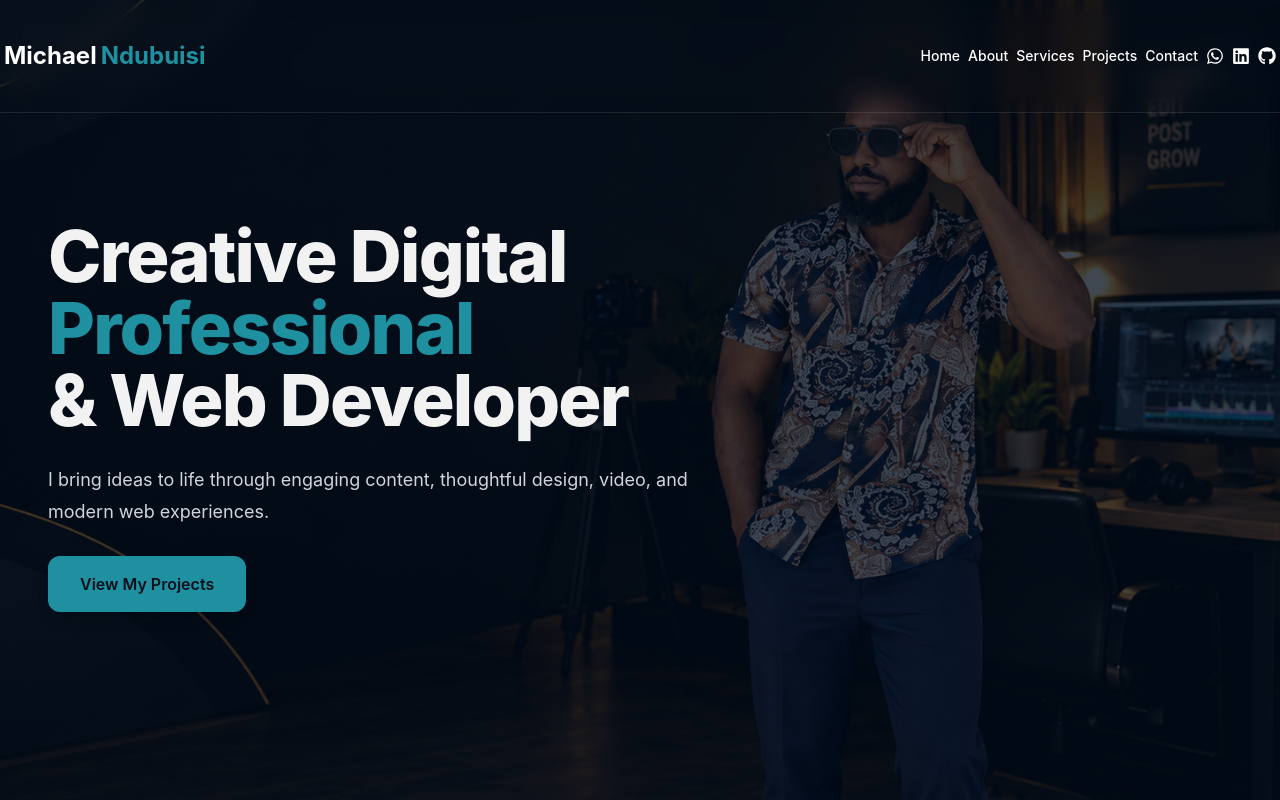
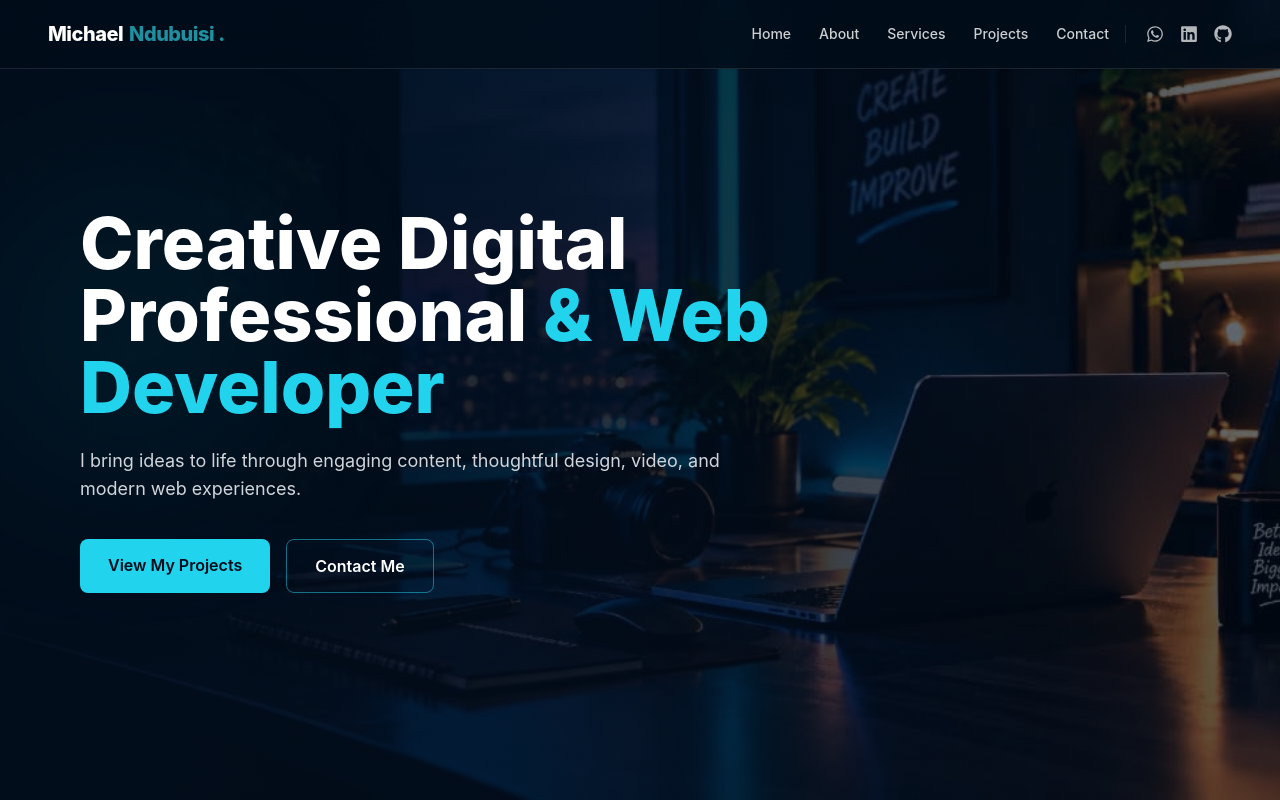
Before and after one commit to MichaelNdubuisi/michael-ndubuisi-portfolio, a React (Vite) app: page / in a window 1280 px wide. Shown: the top 800 px of the page. Built offline with nearby package versions, Linux system fonts and the light colour scheme.

Commit message:
Removed former Hero picture

```diff
--- a/src/components/Header.jsx
+++ b/src/components/Header.jsx
@@ -3,125 +3,152 @@ import { motion, AnimatePresence } from "framer-motion";
 import { HiMenu, HiX } from "react-icons/hi";
 import { FaWhatsapp, FaLinkedin, FaGithub } from "react-icons/fa";
 
-
 const navItems = ["Home", "About", "Services", "Projects", "Contact"];
 
 export default function Header() {
   const [isMobileMenuOpen, setIsMobileMenuOpen] = useState(false);
-  const toggleMobileMenu = () => setIsMobileMenuOpen((prev) => !prev);
+
+  const toggleMobileMenu = () => {
+    setIsMobileMenuOpen((prev) => !prev);
+  };
 
   return (
     <motion.header
       initial={{ y: -40, opacity: 0 }}
       animate={{ y: 0, opacity: 1 }}
       transition={{ duration: 0.5 }}
-      className="fixed top-0 w-full bg-transparent backdrop-blur-md text-text border-b border-white/10 shadow-sm z-50"
+      className="fixed inset-x-0 top-0 z-50 border-b border-white/10 bg-[#020d1b]/85 text-white shadow-sm backdrop-blur-xl"
     >
-      <div className="max-w-7xl mx-auto px-1 py-2 flex justify-between">
-        {/* Logo */}
-        <div className="flex items-center space-x-3 w-28 h-24">
-          <a href="#home" className="hover:opacity-80 transition duration-300">
-            <span className="text-2xl font-bold text-accent flex items-center gap-1">
+      <div className="mx-auto flex w-full max-w-7xl items-center justify-between gap-4 px-5 py-4 sm:px-8 lg:px-12">
+        {/* Logo — aligned to the far left */}
+        <a
+          href="#home"
+          aria-label="Michael Ndubuisi — Home"
+          className="mr-auto shrink-0 transition-opacity duration-300 hover:opacity-80"
+        >
+          <span className="flex items-center whitespace-nowrap text-lg font-extrabold tracking-tight sm:text-xl">
             <span className="text-white">Michael</span>
-              <span className="text-accent">Ndubuisi</span>
+            <span className="ml-1.5 text-accent">Ndubuisi</span>
+            <span className="ml-1 text-accent">.</span>
           </span>
         </a>
-        </div>
 
-        {/* Desktop Nav */}
-        <div className="hidden md:flex items-center space-x-2 text-sm font-medium text-white">
+        {/* Desktop Navigation */}
+        <nav
+          aria-label="Main navigation"
+          className="hidden items-center gap-5 lg:flex xl:gap-7"
+        >
           {navItems.map((item) => (
             <a
               key={item}
               href={`#${item.toLowerCase()}`}
-              className="hover:text-accent transition duration-300"
+              className="relative py-2 text-sm font-medium text-white/80 transition-colors duration-300 hover:text-accent"
             >
               {item}
             </a>
           ))}
+        </nav>
 
-          {/* Social Icons */}
+        {/* Desktop Social Icons */}
+        <div className="hidden items-center gap-4 border-l border-white/10 pl-5 lg:flex">
           <a
             href="https://wa.me/2347046999780"
             target="_blank"
-            rel="noreferrer"
-            className="hover:text-green-400"
+            rel="noopener noreferrer"
+            aria-label="WhatsApp"
             title="WhatsApp"
+            className="text-white/70 transition-colors hover:text-green-400"
           >
             <FaWhatsapp size={18} />
           </a>
+
           <a
             href="https://www.linkedin.com/in/ndubuisi-michael-4b460537a"
             target="_blank"
-            rel="noreferrer"
-            className="hover:text-sky-400"
+            rel="noopener noreferrer"
+            aria-label="LinkedIn"
             title="LinkedIn"
+            className="text-white/70 transition-colors hover:text-sky-400"
           >
             <FaLinkedin size={18} />
           </a>
+
           <a
             href="https://github.com/MichaelNdubuisi"
             target="_blank"
-            rel="noreferrer"
-            className="hover:text-gray-400"
+            rel="noopener noreferrer"
+            aria-label="GitHub"
             title="GitHub"
+            className="text-white/70 transition-colors hover:text-white"
           >
             <FaGithub size={18} />
           </a>
         </div>
 
-        {/* Mobile Toggle */}
-        <div className="md:hidden">
-          <button onClick={toggleMobileMenu} className="text-white">
-            {isMobileMenuOpen ? <HiX size={28} /> : <HiMenu size={28} />}
+        {/* Mobile / Tablet Menu Toggle */}
+        <button
+          type="button"
+          onClick={toggleMobileMenu}
+          aria-label={isMobileMenuOpen ? "Close menu" : "Open menu"}
+          aria-expanded={isMobileMenuOpen}
+          className="flex h-10 w-10 shrink-0 items-center justify-center rounded-lg border border-white/10 text-white transition-colors hover:border-accent/50 hover:text-accent lg:hidden"
+        >
+          {isMobileMenuOpen ? <HiX size={25} /> : <HiMenu size={25} />}
         </button>
       </div>
-      </div>
 
-      {/* Mobile Menu */}
+      {/* Mobile / Tablet Menu */}
       <AnimatePresence>
         {isMobileMenuOpen && (
           <motion.nav
-            initial={{ opacity: 0, y: -10 }}
-            animate={{ opacity: 1, y: 0 }}
-            exit={{ opacity: 0, y: -10 }}
+            initial={{ opacity: 0, height: 0 }}
+            animate={{ opacity: 1, height: "auto" }}
+            exit={{ opacity: 0, height: 0 }}
             transition={{ duration: 0.25 }}
-            className="md:hidden bg-primary/95 px-6 pt-4 pb-6 space-y-4 text-sm font-medium text-white"
+            className="overflow-hidden border-t border-white/10 bg-[#041326]/95 px-5 sm:px-8 lg:hidden"
+            aria-label="Mobile navigation"
           >
+            <div className="space-y-1 py-4">
               {navItems.map((item) => (
                 <a
                   key={item}
                   href={`#${item.toLowerCase()}`}
-                className="block hover:text-accent transition duration-300"
                   onClick={() => setIsMobileMenuOpen(false)}
+                  className="block rounded-lg px-3 py-3 text-sm font-medium text-white/80 transition-colors hover:bg-cyan-400/10 hover:text-accent"
                 >
                   {item}
                 </a>
               ))}
+            </div>
 
-            {/* Social Icons in mobile menu */}
-            <div className="flex gap-4 pt-2">
+            {/* Mobile Social Icons */}
+            <div className="flex items-center gap-5 border-t border-white/10 py-4">
               <a
                 href="https://wa.me/2347046999780"
                 target="_blank"
-                rel="noreferrer"
-                className="hover:text-green-400"
+                rel="noopener noreferrer"
+                aria-label="WhatsApp"
+                className="text-white/70 transition-colors hover:text-green-400"
               >
                 <FaWhatsapp size={20} />
               </a>
+
               <a
                 href="https://www.linkedin.com/in/ndubuisi-michael-4b460537a"
                 target="_blank"
-                rel="noreferrer"
-                className="hover:text-sky-400"
+                rel="noopener noreferrer"
+                aria-label="LinkedIn"
+                className="text-white/70 transition-colors hover:text-sky-400"
               >
                 <FaLinkedin size={20} />
               </a>
+
               <a
                 href="https://github.com/MichaelNdubuisi"
                 target="_blank"
-                rel="noreferrer"
-                className="hover:text-gray-400"
+                rel="noopener noreferrer"
+                aria-label="GitHub"
+                className="text-white/70 transition-colors hover:text-white"
               >
                 <FaGithub size={20} />
               </a>
--- a/src/components/Hero.jsx
+++ b/src/components/Hero.jsx
@@ -1,82 +1,61 @@
+
 import { motion as Motion } from "framer-motion";
 import heroImage from "../assets/images/Hero.jpeg";
 
-const containerVariants = {
-  hidden: { opacity: 0, y: 30 },
-  visible: {
-    opacity: 1,
-    y: 0,
-    transition: {
-      duration: 0.6,
-      staggerChildren: 0.15,
-    },
-  },
-};
-
-const textVariants = {
-  hidden: { opacity: 0, y: 18 },
-  visible: {
-    opacity: 1,
-    y: 0,
-    transition: { duration: 0.6 },
-  },
-};
-
-export default function Hero() {
+const Hero = () => {
   return (
     <section
       id="home"
-      className="hero-section relative isolate flex min-h-[100svh] w-full items-center justify-start overflow-hidden bg-primary px-5 pb-16 pt-28 text-left text-text sm:px-8 sm:pt-24 md:px-10 lg:px-12"
-      style={{
-        backgroundImage: `url(${heroImage})`,
-        backgroundPosition: "center",
-        backgroundSize: "cover",
-        backgroundRepeat: "no-repeat",
-      }}
+      className="relative flex min-h-screen items-center overflow-hidden bg-[#020d1b] px-6 py-24 sm:px-10 lg:px-20"
     >
-      {/* Background overlay */}
+      {/* Background image */}
       <div
-        aria-hidden="true"
-        className="pointer-events-none absolute inset-0 -z-10 bg-[#020d1b]/75"
+        className="absolute inset-0 bg-cover bg-center"
+        style={{ backgroundImage: `url(${heroImage})` }}
       />
 
-      {/* Left-aligned content */}
+      {/* Dark overlay for readability */}
+      <div className="absolute inset-0 bg-[#020d1b]/60" />
+      <div className="absolute inset-0 bg-gradient-to-r from-[#020d1b]/90 via-[#020d1b]/60 to-transparent" />
+
+      {/* Decorative glow */}
+      <div className="absolute left-0 top-1/4 h-64 w-64 rounded-full bg-cyan-500/10 blur-[100px]" />
+
+      {/* Hero content */}
       <Motion.div
-        variants={containerVariants}
-        initial="hidden"
-        animate="visible"
-        className="relative z-10 mx-0 w-full max-w-7xl text-left"
+        initial={{ opacity: 0, x: -40 }}
+        animate={{ opacity: 1, x: 0 }}
+        transition={{ duration: 0.8, ease: "easeOut" }}
+        className="relative z-10 w-full max-w-3xl text-left"
       >
-        <div className="w-full max-w-4xl space-y-6 text-left sm:space-y-7">
-          <Motion.h1
-            variants={textVariants}
-            className="m-0 max-w-4xl text-left text-3xl font-extrabold leading-tight tracking-tight sm:text-4xl md:text-5xl lg:text-6xl xl:text-7xl"
-          >
-            Creative Digital{" "}
-            <span className="text-accent">Professional</span>
-            <span className="block">
-              &amp; Web Developer
-            </span>
-          </Motion.h1>
+        <h1 className="text-4xl font-extrabold leading-tight text-white sm:text-5xl md:text-6xl lg:text-7xl">
+          Creative Digital Professional{" "}
+          <span className="text-cyan-400">&amp; Web Developer</span>
+        </h1>
 
-          <Motion.p
-            variants={textVariants}
-            className="m-0 max-w-2xl text-left text-base leading-7 text-gray-300 sm:text-lg sm:leading-8"
-          >
-            I bring ideas to life through engaging content, thoughtful design,
-            video, and modern web experiences.
-          </Motion.p>
+        <p className="mt-6 max-w-2xl text-base leading-8 text-gray-300 sm:text-lg">
+          I bring ideas to life through engaging content, thoughtful design,
+          video, and modern web experiences.
+        </p>
 
-          <Motion.a
+        <div className="mt-9 flex flex-wrap justify-start gap-4">
+          <a
             href="#projects"
-            whileHover={{ scale: 1.04 }}
-            whileTap={{ scale: 0.97 }}
-            className="inline-flex items-center justify-center self-start rounded-xl bg-accent px-6 py-3 text-left text-sm font-semibold text-primary shadow-lg transition-shadow duration-300 hover:shadow-xl sm:px-8 sm:py-4 sm:text-base"
+            className="rounded-lg bg-cyan-400 px-7 py-3.5 font-semibold text-[#020d1b] transition duration-300 hover:bg-cyan-300 hover:shadow-lg hover:shadow-cyan-400/20"
           >
             View My Projects
-          </Motion.a>
+          </a>
+
+          <a
+            href="#contact"
+            className="rounded-lg border border-cyan-400/50 px-7 py-3.5 font-semibold text-white transition duration-300 hover:border-cyan-400 hover:bg-cyan-400/10"
+          >
+            Contact Me
+          </a>
         </div>
       </Motion.div>
     </section>
   );
-}
+};
+
+export default Hero;
```
Also changed, not shown: src/assets/images/Hero.jpeg. Lines whose indentation alone changed are shown as unchanged.
